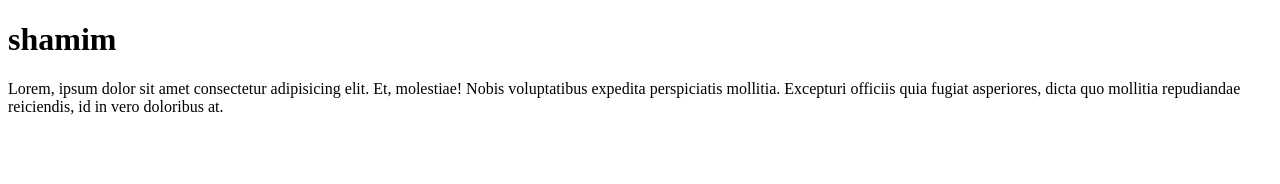
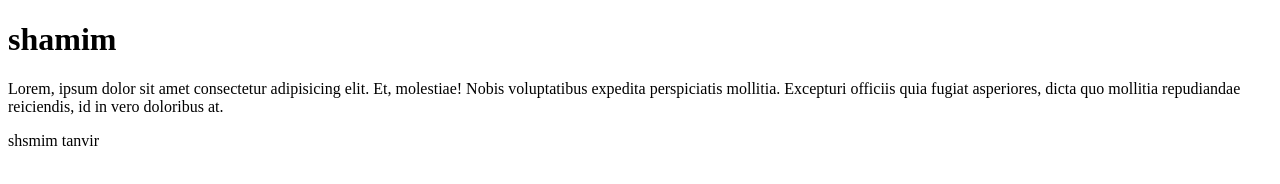
Before and after one commit to shamim07/first-project1, a plain HTML site: page index.html in a window 1280 px wide. Drawn offline with Linux system fonts and the light colour scheme.

Commit message:
Update index.html

```diff
--- a/index.html
+++ b/index.html
@@ -8,5 +8,6 @@
 <body>
     <h1>shamim</h1>
     <P>Lorem, ipsum dolor sit amet consectetur adipisicing elit. Et, molestiae! Nobis voluptatibus expedita perspiciatis mollitia. Excepturi officiis quia fugiat asperiores, dicta quo mollitia repudiandae reiciendis, id in vero doloribus at.</P>
+<p> shsmim tanvir</p>
 </body>
 </html>
```
